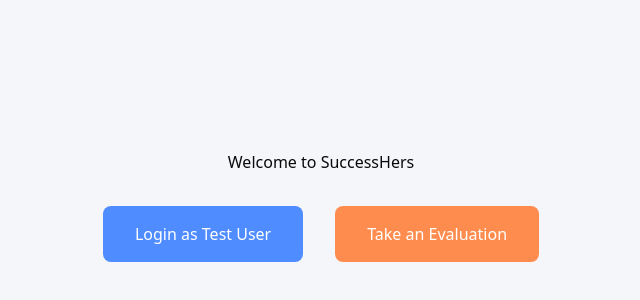
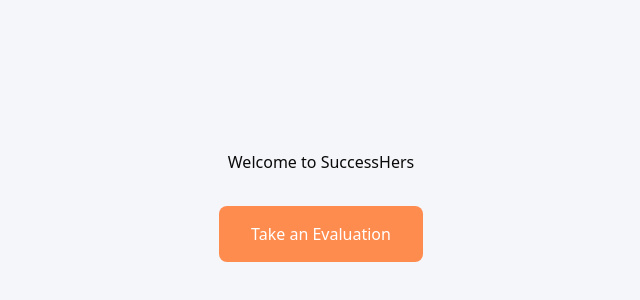
Before and after one commit to MuditGarg007/successhers, a Next.js app: page / in a window 1280 px wide. Shown: the part 194-494 px from the top of the page, without its empty margins (319-959 px from the left). Built offline with nearby package versions, Linux system fonts and the light colour scheme.

Commit message:
changed files

```diff
--- a/src/app/dashboard/assessment/report/page.tsx
+++ b/src/app/dashboard/assessment/report/page.tsx
@@ -39,7 +39,6 @@
 
   return (
     <div>
-      <h1>Report</h1>
       <div>
         <strong>Full Name:</strong> {questionnaire.name}
       </div>
--- a/src/app/dashboard/assessment/suggestedskills/page.tsx
+++ b/src/app/dashboard/assessment/suggestedskills/page.tsx
@@ -46,7 +46,6 @@
 
   return (
     <div>
-      <h1>Suggested Skills</h1>
       {evaluation ? (
         <div className="mt-6">
           <div>
--- a/src/app/dashboard/learning/my-courses/page.tsx
+++ b/src/app/dashboard/learning/my-courses/page.tsx
@@ -62,7 +62,6 @@
 
   return (
     <div>
-      <h1>Courses</h1>
       <button
         className="px-4 py-2 bg-blue-600 text-white rounded hover:bg-blue-700 mb-4"
         onClick={fetchCourses}
--- a/src/app/page.tsx
+++ b/src/app/page.tsx
@@ -22,26 +22,11 @@
             fontSize: '1rem',
             borderRadius: '8px',
             border: 'none',
-            background: '#4f8cff',
-            color: '#fff',
-            cursor: 'pointer'
-          }}
-          onClick={() => router.push('/dashboard')}
-        >
-          Login as Test User
-        </button>
-        <button
-          style={{
-            padding: '1rem 2rem',
-            fontSize: '1rem',
-            borderRadius: '8px',
-            border: 'none',
             background: '#ff8c4f',
             color: '#fff',
             cursor: 'pointer'
           }}
-          onClick={() => router.push('/questionnare')}
-        >
+          onClick={() => router.push('/questionnare')}>
           Take an Evaluation
         </button>
       </div>
```
